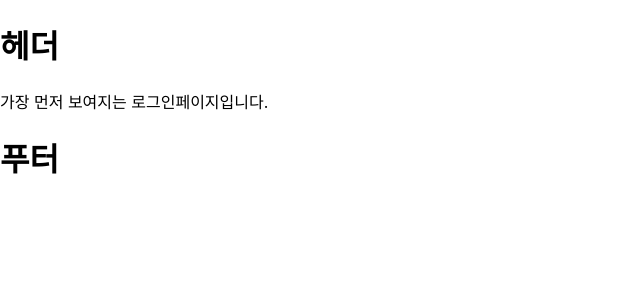
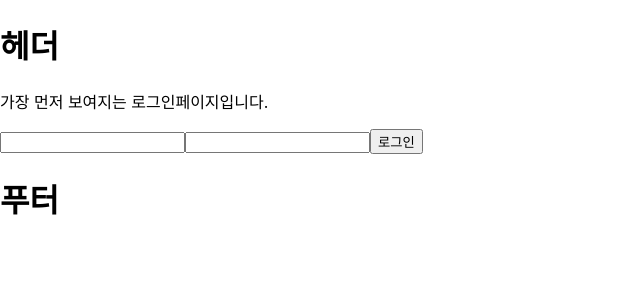
Before and after one commit to tjdwns6872/Community_admin, a React (Create React App) app in the folder community/: page / in a window 1280 px wide. Shown: the top 300 px of the page, without its empty margins (0-640 px from the left). Built offline with nearby package versions, Linux system fonts and the light colour scheme.

Commit message:
Input, Button 컴포넌트 생성

```diff
--- /dev/null
+++ b/community/src/features/authentication/components/form/Button.js
@@ -0,0 +1,11 @@
+import React from 'react';
+
+const Button = ({ children }) => {
+    return (
+        <button>
+            {children}
+        </button>
+    );
+  };
+
+  export default Button;
--- /dev/null
+++ b/community/src/features/authentication/components/form/Input.js
@@ -0,0 +1,9 @@
+import React from 'react';
+
+const Input = ({ children }) => {
+    return (
+        <input name={children}/>
+    );
+  };
+
+  export default Input;
--- a/community/src/pages/Login.js
+++ b/community/src/pages/Login.js
@@ -1,8 +1,15 @@
 import React from 'react';
+import Input from '../features/authentication/components/form/Input';
+import Button from '../features/authentication/components/form/Button';
 
 const Login = () => {
   return (
-    <p>가장 먼저 보여지는 로그인페이지입니다.</p>
+    <div id="login_layout">
+      <p>가장 먼저 보여지는 로그인페이지입니다.</p>
+      <Input>userId</Input>
+      <Input>userPw</Input>
+      <Button>로그인</Button>
+    </div>
   );
 };
 
```
